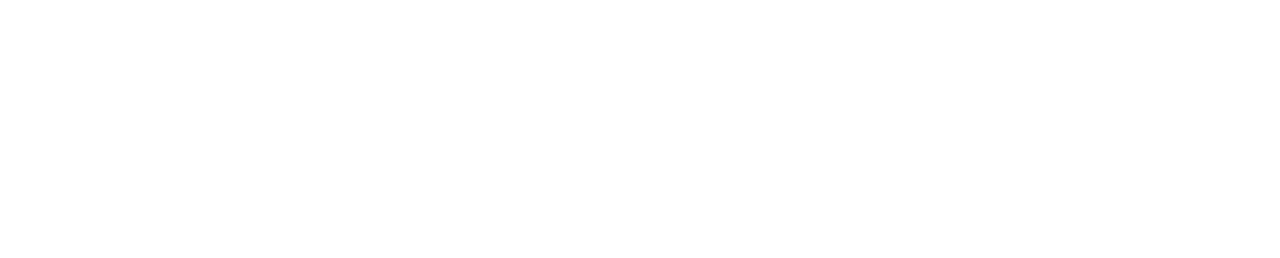
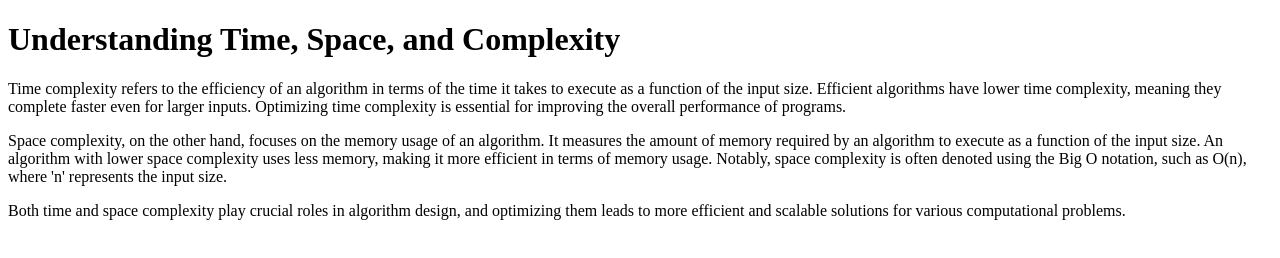
Before and after one commit to acciojob/time-and-space-complexity-Deepakbst1, a website: page main.html in a window 1280 px wide. Drawn offline with Linux system fonts and the light colour scheme.

Commit message:
created a submission

```diff
--- a/main.html
+++ b/main.html
@@ -7,6 +7,16 @@
 </head>
 
 <body>
+	<h1>Understanding Time, Space, and Complexity</h1>
+    <p>
+        Time complexity refers to the efficiency of an algorithm in terms of the time it takes to execute as a function of the input size. Efficient algorithms have lower time complexity, meaning they complete faster even for larger inputs. Optimizing time complexity is essential for improving the overall performance of programs.
+    </p>
+    <p>
+        Space complexity, on the other hand, focuses on the memory usage of an algorithm. It measures the amount of memory required by an algorithm to execute as a function of the input size. An algorithm with lower space complexity uses less memory, making it more efficient in terms of memory usage. Notably, space complexity is often denoted using the Big O notation, such as O(n), where 'n' represents the input size.
+    </p>
+    <p>
+        Both time and space complexity play crucial roles in algorithm design, and optimizing them leads to more efficient and scalable solutions for various computational problems.
+    </p>
 	<!-- the entire body must be written by student -->
     <script type="text/javascript" src="./script.js">
 </script>
```
